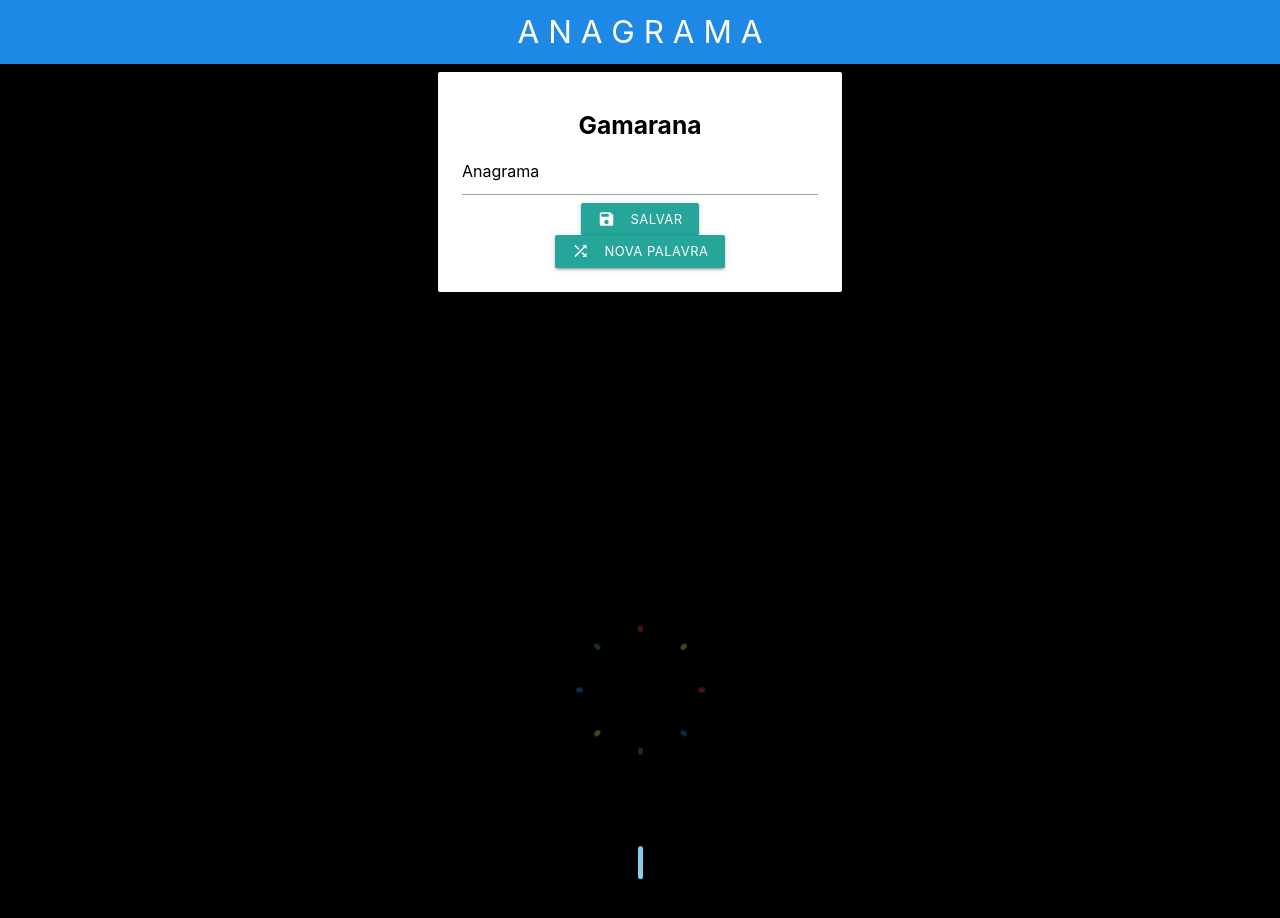
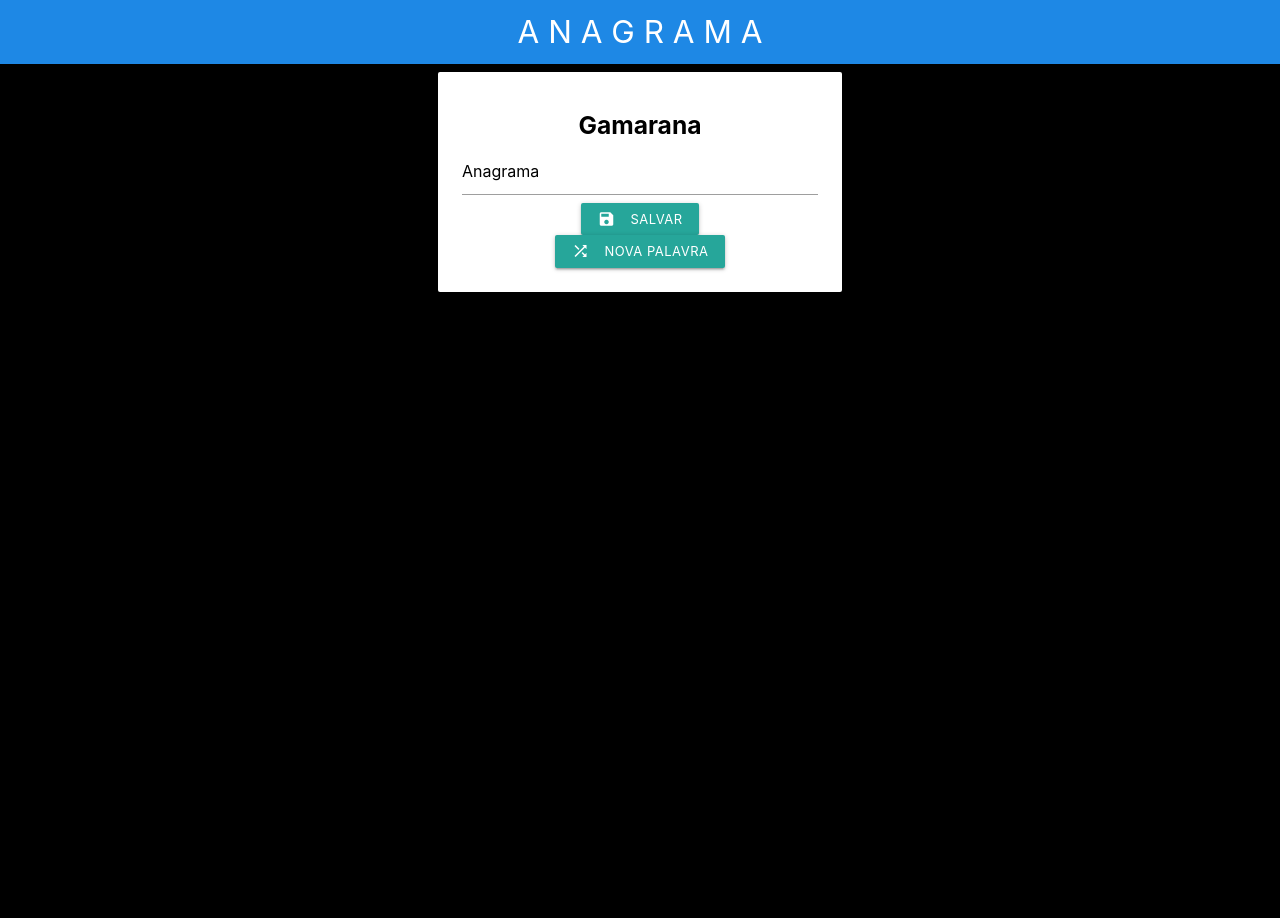
Before and after one commit to lurkasf/Anagrama, a Vue app: page / in a window 1280 px wide. Shown: the top 918 px of the page. After the commit the page ends 800 px from the top, so only its background shows below. Built offline with nearby package versions, Linux system fonts and the light colour scheme.

Commit message:
correção porque os fogos já iniciavam ativados

```diff
--- a/src/App.vue
+++ b/src/App.vue
@@ -23,7 +23,7 @@
 
       </div>
       </div>
-    <div id="fogos" class="fireworks">
+    <div id="fogos" class="">
       <div class="firework">
         <div class="explosion">
           <div class="spark green"></div>
```
